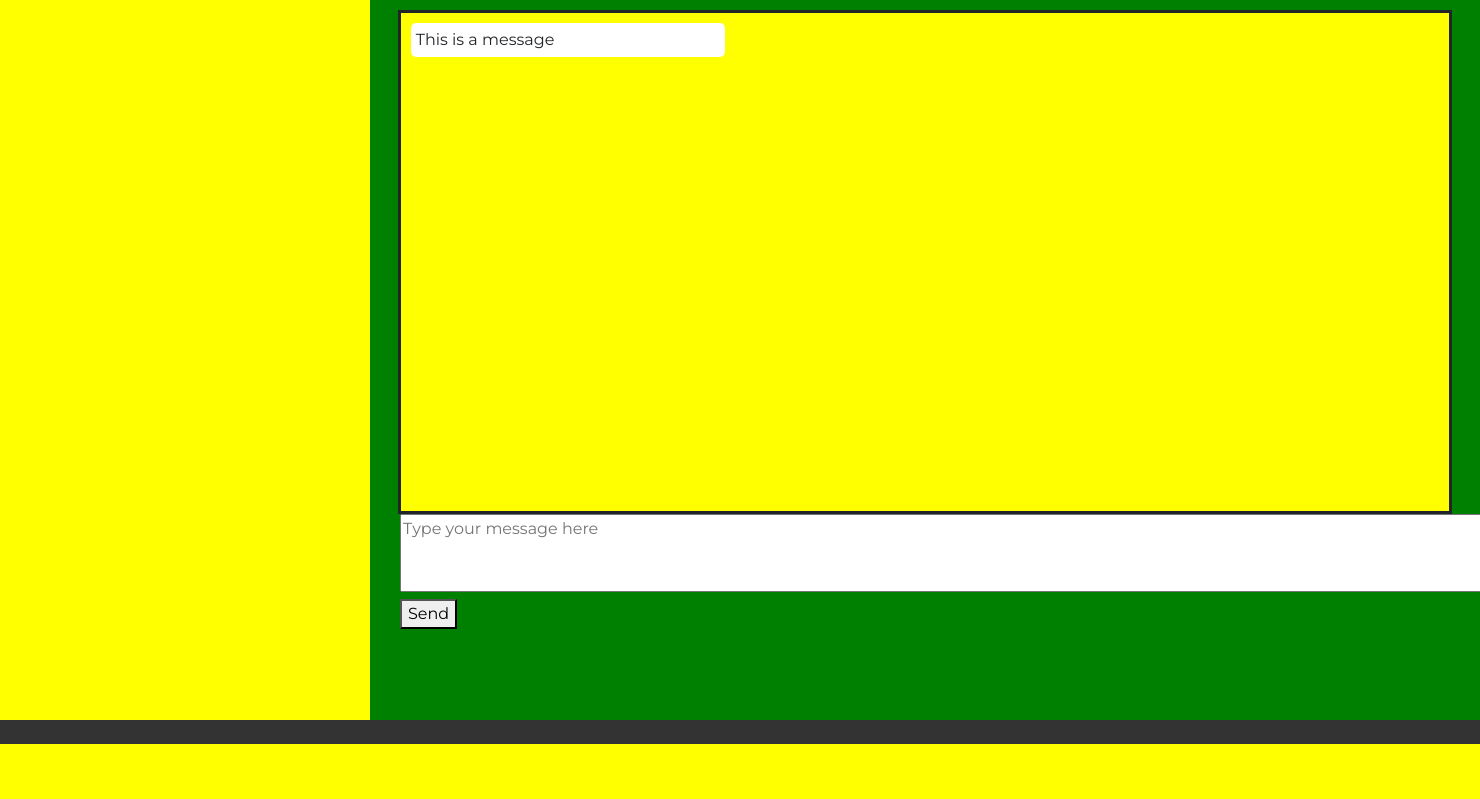
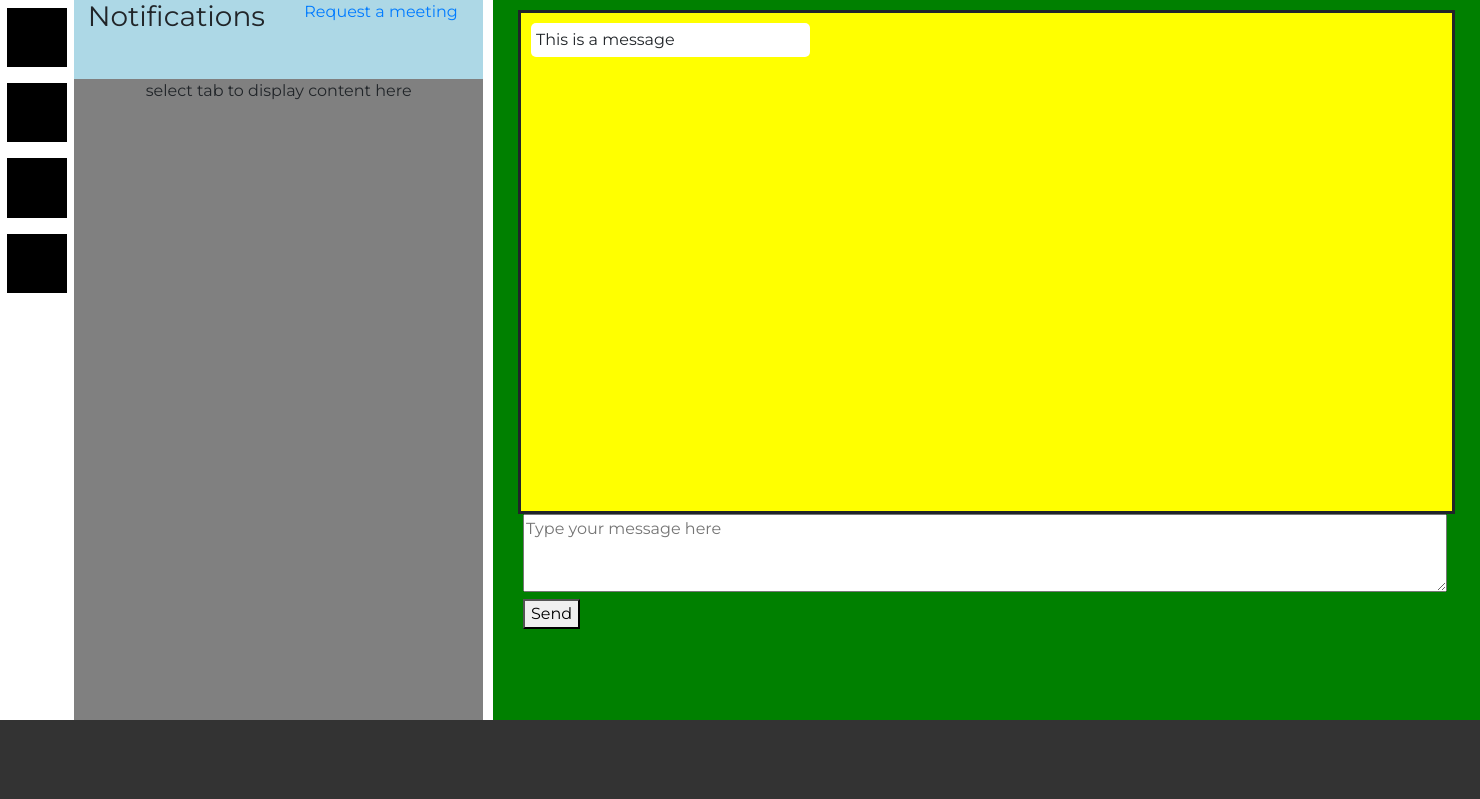
Before and after one commit to EldritchCrow/Collude.it, a PHP site: page /homePage.html in a window 1480 px wide; the page is wider, and only the part inside the window is pictured. Shown: the part 56-855 px from the top of that part. Before the commit the page ends 800 px from the top of that part, so only its background shows below. Run offline with PHP 8.4, Linux system fonts and the light colour scheme; some libraries are stand-ins or nearby versions.

Commit message:
markup and css changes to start making homepage look like the figma hifi

```diff
--- a/HomePage/homePage.css
+++ b/HomePage/homePage.css
@@ -64,13 +64,16 @@
 }
 
 .sideBar {
-    width: 90%;
-    background-color: blue;
+  margin-left: 0;
+  padding-left: 0;
+  width: 100%;
+  height: 100%;
+  background-color: grey;
 }
 
 .messageBox {
     margin-right: auto;
-    margin-left: 30px;
+    margin-left: 2vw;
 }
 
 .message {
@@ -83,3 +86,55 @@
     margin-top: 10px;
     padding: 5px;
 }
+
+/* Vertical Nav Bar */
+
+.verticalNavBar {
+  margin-left: 0;
+  margin-top: 0;
+  padding-top: 1vh;
+  width: 15%;
+  height: 100%;
+  background: white;
+  float: left;
+}
+
+.tabs {
+  list-style: none;
+}
+
+.tabs > li {
+  width: 80%;
+  height: 4vw;
+  background: black;
+  margin-left: auto;
+  margin-right: auto;
+  margin-bottom: 2vh;
+}
+
+.notificationBar {
+  float: left;
+  width: 83%;
+  height: 11%;
+  background: lightblue;
+}
+
+.notif-item {
+  width: 50%;
+  float: left;
+  text-align: center;
+}
+
+.expand-close {
+  float: right;
+  width: 2%;
+  height: 100%;
+  background: white;
+}
+
+.content {
+  float: left;
+  width: 83%;
+  height: 100%;
+  text-align: center;
+}
--- a/HomePage/homePage.html
+++ b/HomePage/homePage.html
@@ -30,19 +30,37 @@
 
   	<div class="container col-lg-12 d-inline-block" id="mainBody">
       <div class="row">
-        <div class="col-lg-3" id = "sideWindow">
-          <div class = "sideBar">
+        <div class="col-lg-4 nopadding" id = "sideWindow">
+          <div class = "sideBar nopadding">
             <!-- ------------------------------Inside Side Bar Here Please-----------------------------------------  -->
+            <aside class="verticalNavBar">
+              <ul class="tabs nopadding">
+                <li id="profileIcon"></li>
+                <li id="timeIcon"></li>
+                <li id="locationIcon"></li>
+                <li id="calendarIcon"></li>
+              </ul>
+            </aside>
+            <div class="notificationBar">
+              <div class="notif-item notifs nopadding">
+                <h3>Notifications</h3>
+              </div>
+              <div class="notif-item requestButton nopadding">
+                <a href="#">Request a meeting</a>
+              </div>
+            </div>
+            <div class="expand-close nopadding"></div>
+            <div class="content" id="sideBarContent">select tab to display content here</div>
           </div>
         </div>
 
-        <div class="col-lg-9 no-gutters nopadding" id = "contentBar">
+        <div class="col-lg-8 no-gutters nopadding" id = "contentBar">
           <div class= "chatBox">
             <div class = "message">This is a message</div>
             <!-- ------------------------------Insert Chat Menu Here Please-----------------------------------------  -->
           </div>
-          <div class = "messageBox">
-              <textarea id = "userMessage" placeholder = "Type your message here" cols = "120" rows = "3"></textarea>
+          <div class = "messageBox nopadding">
+              <textarea id = "userMessage" placeholder = "Type your message here" cols = "100" rows = "3"></textarea>
 
               <button id = "messageSend">Send</button>
           </div>
--- a/HomePage/homePage.js
+++ b/HomePage/homePage.js
@@ -5,4 +5,23 @@
             $(".chatBox").append( "<div class = \"message\">"+ message + "</div>" );
         }
     });
+
+    $("#timeIcon").click( function() {
+      $("#locationIcon").css("background", "black");
+      $("#calendarIcon").css("background", "black");
+      $("#timeIcon").css("background", "grey");
+      $("#sideBarContent").text = "time preferences tab";
+    });
+    $("#locationIcon").click( function() {
+      $("#timeIcon").css("background", "black");
+      $("#calendarIcon").css("background", "black");
+      $("#locationIcon").css("background", "grey");
+      $("#sideBarContent").text = "location preferences tab";
+    });
+    $("#calendarIcon").click( function() {
+      $("#locationIcon").css("background", "black");
+      $("#timeIcon").css("background", "black");
+      $("#calendarIcon").css("background", "grey");
+      $("#sideBarContent").text = "upcoming meetings";
+    });
 })
--- a/LandingPage/LandingPage.html
+++ b/LandingPage/LandingPage.html
@@ -26,7 +26,7 @@
       <div class="collapse navbar-collapse" id="navbarMenu">
         <ul class="navbar-nav">
           <li class="nav-item"><a class="nav-link" href="#">Home</a></li>
-          <li class="nav-item"><a class="nav-link" href="#">About Us</a></li>
+          <li class="nav-item"><a class="nav-link" href="../homepage/homePage.html">About Us</a></li>
         </ul>
         <!--Log in and Sign up link-->
 
```
